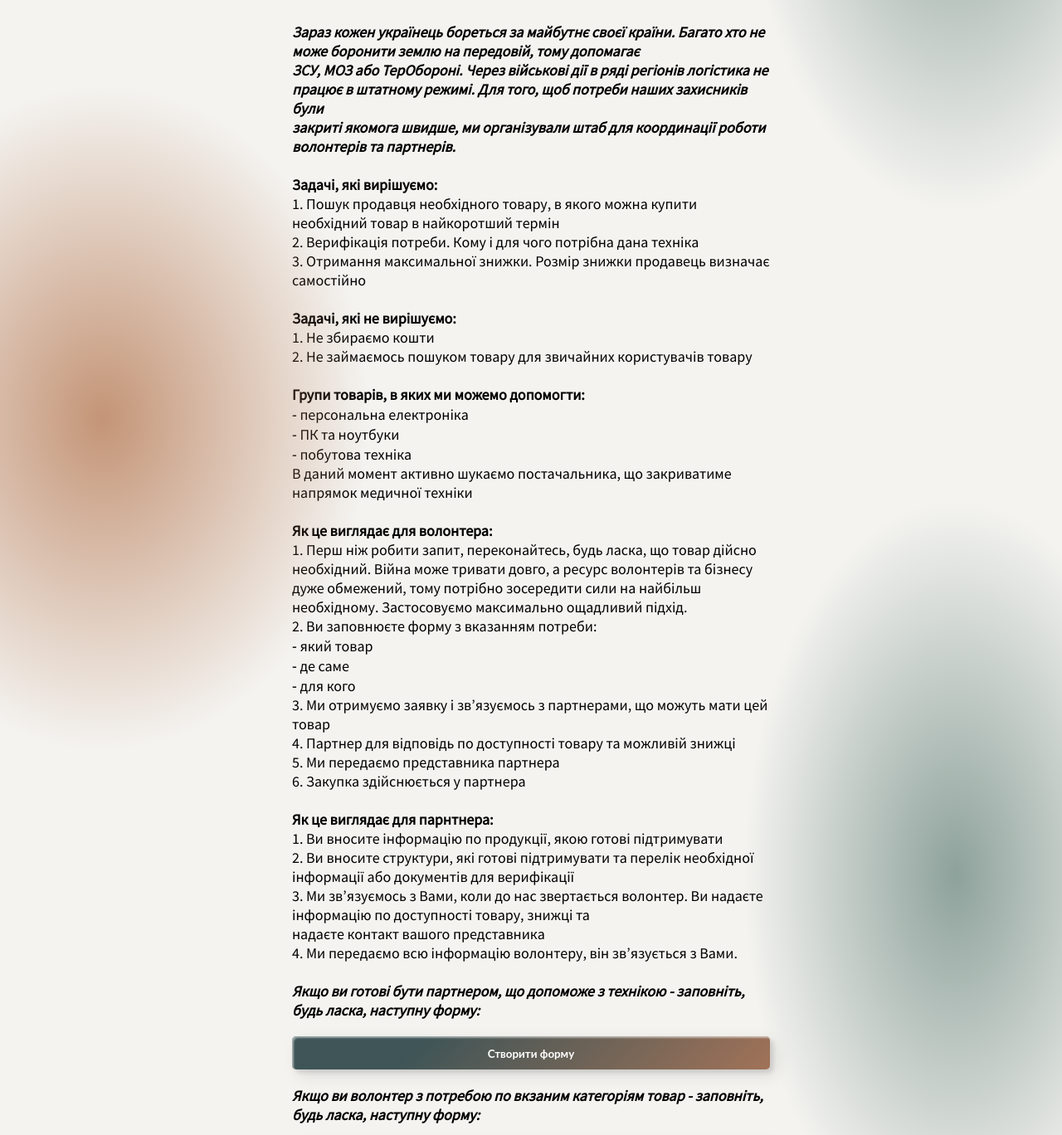
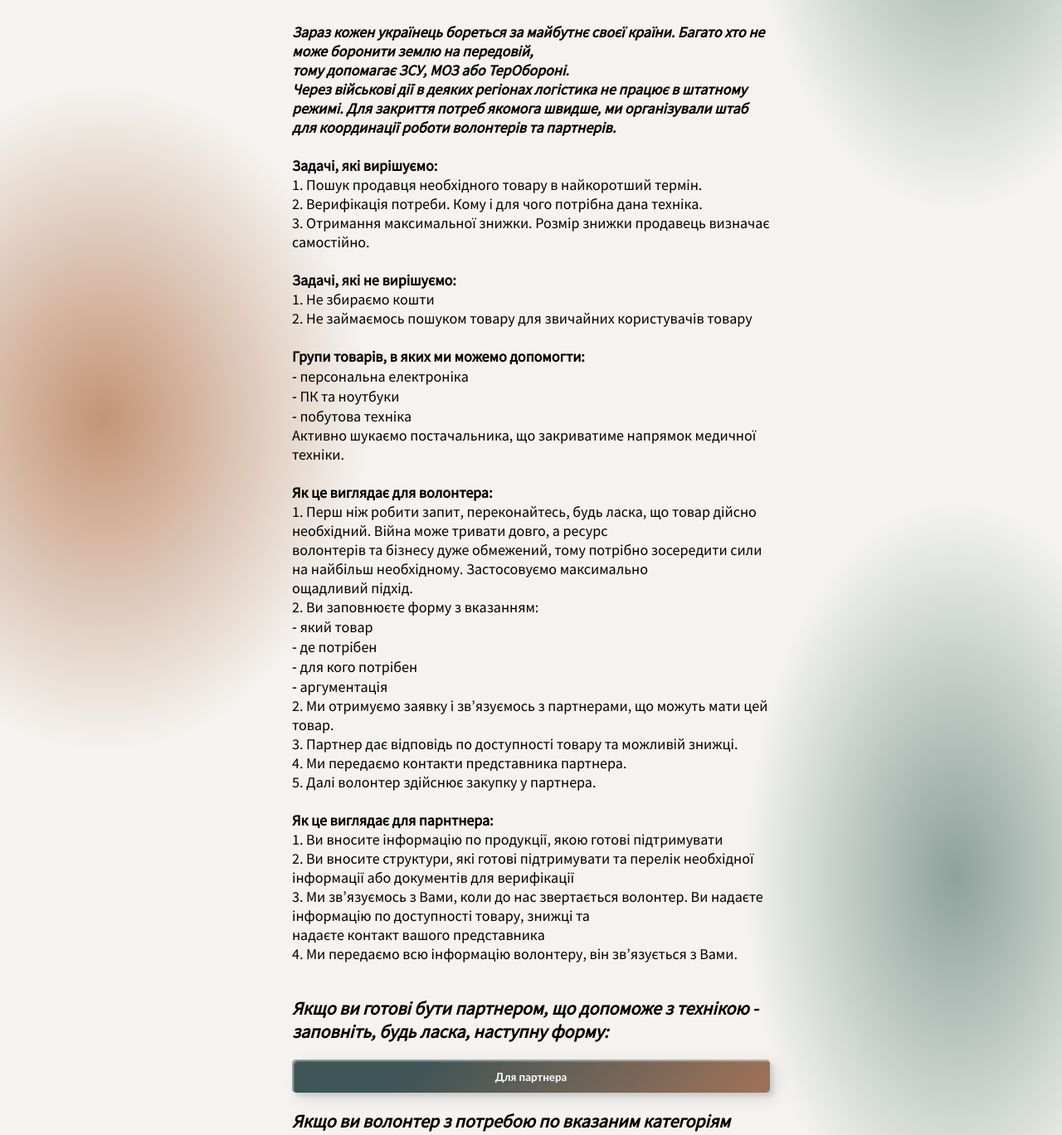
Before and after one commit to Er4ik/humanitarian-aid, a website: page index.html in a window 1280 px wide. Shown: the part 196-1564 px from the top of the page at 83% size. Drawn offline with Linux system fonts and the light colour scheme.

Commit message:
update text

```diff
--- a/css/style.css
+++ b/css/style.css
@@ -15,6 +15,10 @@ body {
     background-color: var(--color-bg);
     color: --color-black;
     font-family: var(--font);
+}
+
+.bg {
+    z-index: 1;
 }
 
 .bg_right {
@@ -69,6 +73,7 @@ body {
     flex-direction: column;
     justify-content: space-around;
     height: 70%;
+    z-index: 100;
 }
 
 .main-info h1 {
@@ -93,6 +98,10 @@ body {
 .p-head {
     font-style: italic;
     font-weight: 300;
+}
+
+.p-bottom {
+    font-size: 22px
 }
 
 .custom-btn {
@@ -171,7 +180,7 @@ body {
     }
 
     .main-info {
-        width: 60%;
+        width: 70%;
         align-items: center;
         margin: 50px auto;
     }
--- a/index.html
+++ b/index.html
@@ -17,15 +17,15 @@
         <div class="main-info">
             <h1>Волонтерський координаційний штаб.</h1>
             <p>
-            <span class="p-head">Зараз кожен українець бореться за майбутнє своєї країни. Багато хто не може боронити землю на передовій, тому допомагає<br>
-            ЗСУ, МОЗ або ТерОбороні.
-            Через військові дії в ряді регіонів логістика не працює в штатному режимі. Для того, щоб потреби наших захисників були<br>
-            закриті якомога швидше, ми організували штаб для координації роботи волонтерів та партнерів.</span><br><br>
+            <span class="p-head">Зараз кожен українець бореться за майбутнє своєї країни. Багато хто не може боронити землю на передовій,<br>
+            тому допомагає ЗСУ, МОЗ або ТерОбороні.<br>
+            Через військові дії в деяких регіонах логістика не працює в штатному режимі. Для закриття потреб якомога швидше, ми
+            організували штаб для координації роботи волонтерів та партнерів.</span><br><br>
 
             <span>Задачі, які вирішуємо:</span><br>
-            1. Пошук продавця необхідного товару, в якого можна купити необхідний товар в найкоротший термін<br>
-            2. Верифікація потреби. Кому і для чого потрібна дана техніка<br>
-            3. Отримання максимальної знижки. Розмір знижки продавець визначає самостійно<br><br>
+            1. Пошук продавця необхідного товару в найкоротший термін.<br>
+            2. Верифікація потреби. Кому і для чого потрібна дана техніка.<br>
+            3. Отримання максимальної знижки. Розмір знижки продавець визначає самостійно.<br><br>
 
             <span>Задачі, які не вирішуємо:</span><br>
             1. Не збираємо кошти<br>
@@ -35,45 +35,46 @@
             ⁃ персональна електроніка<br>
             ⁃ ПК та ноутбуки<br>
             ⁃ побутова техніка<br>
-            В даний момент активно шукаємо постачальника, що закриватиме напрямок медичної техніки<br><br>
+            Активно шукаємо постачальника, що закриватиме напрямок медичної техніки.<br><br>
 
             <span>Як це виглядає для волонтера:</span><br>
-            1. Перш ніж робити запит, переконайтесь, будь ласка, що товар дійсно необхідний. Війна може тривати довго, а ресурс
-            волонтерів та бізнесу дуже обмежений, тому потрібно зосередити сили на найбільш необхідному. Застосовуємо максимально
+            1. Перш ніж робити запит, переконайтесь, будь ласка, що товар дійсно необхідний. Війна може тривати довго, а ресурс<br>
+            волонтерів та бізнесу дуже обмежений, тому потрібно зосередити сили на найбільш необхідному. Застосовуємо максимально<br>
             ощадливий підхід.<br>
-            2. Ви заповнюєте форму з вказанням потреби:<br>
+            2. Ви заповнюєте форму з вказанням:<br>
             ⁃ який товар<br>
-            ⁃ де саме<br>
-            ⁃ для кого<br>
-            3. Ми отримуємо заявку і зв’язуємось з партнерами, що можуть мати цей товар<br>
-            4. Партнер для відповідь по доступності товару та можливій знижці<br>
-            5. Ми передаємо представника партнера<br>
-            6. Закупка здійснюється у партнера<br><br>
+            ⁃ де потрібен<br>
+            ⁃ для кого потрібен<br>
+            ⁃ аргументація<br>
+            2. Ми отримуємо заявку і зв’язуємось з партнерами, що можуть мати цей товар.<br>
+            3. Партнер дає відповідь по доступності товару та можливій знижці.<br>
+            4. Ми передаємо контакти представника партнера.<br>
+            5. Далі волонтер здійснює закупку у партнера.<br><br>
 
             <span>Як це виглядає для парнтнера:</span><br>
             1. Ви вносите інформацію по продукції, якою готові підтримувати<br>
             2. Ви вносите структури, які готові підтримувати та перелік необхідної інформації або документів для верифікації<br>
             3. Ми зв’язуємось з Вами, коли до нас звертається волонтер. Ви надаєте інформацію по доступності товару, знижці та<br>
             надаєте контакт вашого представника<br>
-            4. Ми передаємо всю інформацію волонтеру, він зв’язується з Вами.<br><br>
+            4. Ми передаємо всю інформацію волонтеру, він зв’язується з Вами.<br></p>
 
-            <span class="p-head">Якщо ви готові бути партнером, що допоможе з технікою - заповніть, будь ласка, наступну форму:</span></p>
+            <p><span class="p-head p-bottom">Якщо ви готові бути партнером, що допоможе з технікою - заповніть, будь ласка, наступну форму:</span></p>
             <a target="_blank"
                 href="https://forms.gle/GbiiqXxE4W2UGN9w7">
                 <button class="custom-btn btn-5">
-                    <span>Створити форму</span>
+                    <span>Для партнера</span>
                 </button>
             </a>
-            <p><span class="p-head">Якщо ви волонтер з потребою по вкзаним категоріям товар - заповніть, будь ласка, наступну форму:</span></p>
+            <p><span class="p-head p-bottom">Якщо ви волонтер з потребою по вказаним категоріям товар - заповніть, будь ласка, наступну форму:</span></p>
             <a target="_blank" href="https://forms.gle/66dX2bC8t26LBCk48">
                 <button class="custom-btn btn-5">
-                    <span>Створити форму</span>
+                    <span>Для волонтера</span>
                 </button>
             </a>
-            <div class="bg">
-                <div class="bg_right-bottom"></div>
-                <div class="bg_left-bottom"></div>
-            </div>
+        </div>
+        <div class="bg">
+            <div class="bg_right-bottom"></div>
+            <div class="bg_left-bottom"></div>
         </div>
     </div>
 </body>
```
